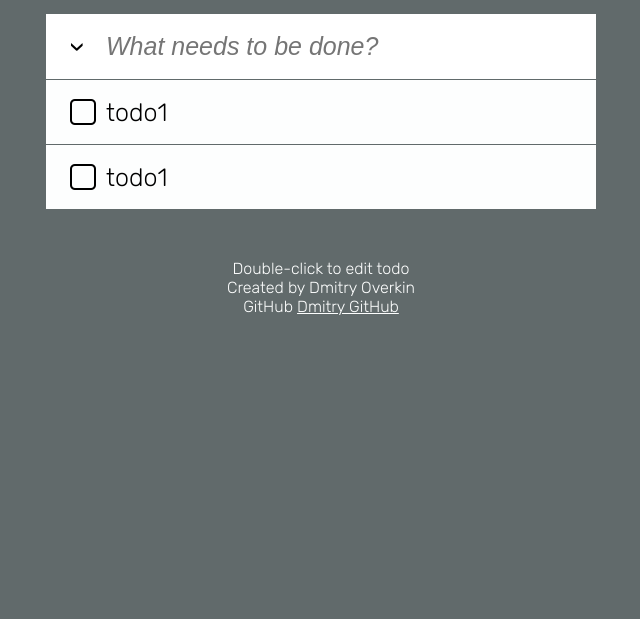
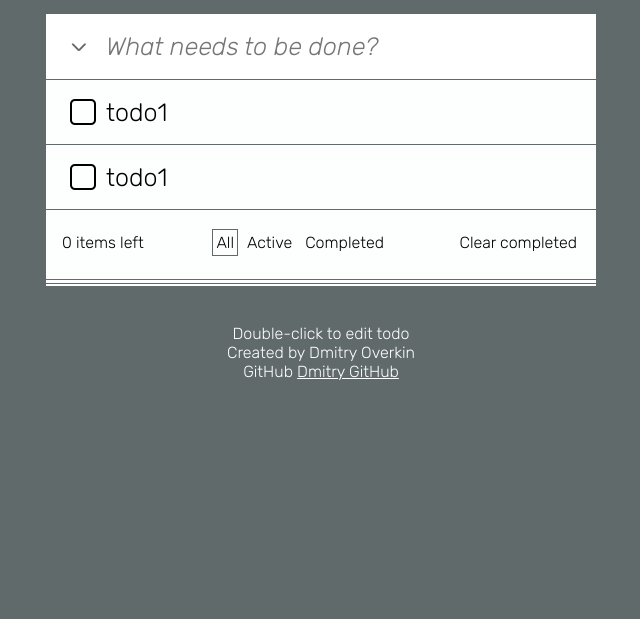
Before and after one commit to DmitryOverkin/todo-list_SNP_FE_intership, a plain HTML site: page index.html in a window 1280 px wide. Shown: the part 181-800 px from the top of the page, without its empty margins (319-959 px from the left). Drawn offline with Linux system fonts and the light colour scheme.

Commit message:
Доделал верстку.

```diff
--- a/index.html
+++ b/index.html
@@ -30,19 +30,33 @@
       <ul class="todo-list">
         <li class="todo-list__item">
           <div class="todo-list__view">
-            <input class="todo-list__toggle-btn" type="checkbox">
+            <input class="todo-list__toggle-btn" type="checkbox" />
             <label class="todo-list__label">todo1</label>
             <button class="todo-list__destroy-btn">&times;</button>
           </div>
         </li>
         <li class="todo-list__item completed">
           <div class="todo-list__view">
-            <input class="todo-list__toggle-btn" type="checkbox">
+            <input class="todo-list__toggle-btn" type="checkbox" />
             <label class="todo-list__label">todo1</label>
             <button class="todo-list__destroy-btn">&times;</button>
           </div>
         </li>
       </ul>
+      <div class="todo-list__actions">
+        <div class="todo-list__actions-layer"></div>
+        <div class="todo-list__actions-layer"></div>
+        <div class="todo-list__actions-layer"></div>
+        <p class="todo-list__actions-item-left">0 items left</p>
+        <div class="todo-list__actions-btns">
+          <button class="todo-list__actions-btn-all active">All</button>
+          <button class="todo-list__actions-btn-active">Active</button>
+          <button class="todo-list__actions-btn-completed">Completed</button>
+        </div>
+        <button class="todo-list__actions-clear-completed">
+          Clear completed
+        </button>
+      </div>
     </main>
 
     <footer class="footer">
--- a/styles/index.css
+++ b/styles/index.css
@@ -2,15 +2,15 @@
   margin: 0;
   padding: 0;
   box-sizing: border-box;
+  font-family: "Rubik", sans-serif;
+  font-optical-sizing: auto;
+  font-weight: 300;
+  font-style: normal;
 }
 
 body {
   padding: 70px 0;
   background-color: #616a6b;
-  font-family: "Rubik", sans-serif;
-  font-optical-sizing: auto;
-  font-weight: 300;
-  font-style: normal;
 }
 
 /* header styles */
@@ -56,7 +56,12 @@ body {
   background-color: transparent;
   border: none;
   font-size: 30px;
+  color: #616a6b;
   cursor: pointer;
+}
+
+.todo__all-toggle.toggle-all{
+  color: #000;
 }
 
 /* ======input styles======= */
@@ -72,7 +77,6 @@ body {
 }
 
 /* ========todo-list(ul) styles ========== */
-
 
 .todo-list {
   width: 100%;
@@ -113,7 +117,7 @@ body {
   font-size: 25px;
 }
 
-.todo-list__label::before{
+.todo-list__label::before {
   position: absolute;
   left: 4%;
   top: 50%;
@@ -124,19 +128,18 @@ body {
   background-image: url(../images/checkbox-uncheked.png);
   background-position: center;
   background-repeat: no-repeat;
-  content: '';
+  content: "";
 }
 
 .todo-list__item.completed
-.todo-list__toggle-btn:checked +
-.todo-list__label::before{
+  .todo-list__toggle-btn:checked
+  + .todo-list__label::before {
   background-image: url(../images/checkbox-cheked.png);
 }
 
-.todo-list__item.completed
-.todo-list__toggle-btn:checked +
-.todo-list__label{
+.todo-list__item.completed .todo-list__toggle-btn:checked + .todo-list__label {
   text-decoration: line-through;
+  color: #616a6b;
 }
 
 .todo-list__destroy-btn {
@@ -162,6 +165,110 @@ body {
   border: 1px solid #616a6b;
 }
 
+/* todo-list__actions */
+
+.todo-list__actions {
+  position: relative;
+  width: 100%;
+  max-width: 550px;
+  height: 65px;
+  padding: 16px;
+  border-top: 1px solid #616a6b;
+  background-color: #fdfefe;
+  display: flex;
+  justify-content: space-between;
+  align-items: center;
+}
+
+.todo-list__actions-layer:first-child {
+  position: absolute;
+  top: 10%;
+  left: 0;
+  z-index: 2;
+  width: 100%;
+  height: 100%;
+  border-bottom: 1px solid #616a6b;
+  background-color: #fdfefe;
+}
+
+.todo-list__actions-layer:nth-child(2) {
+  position: absolute;
+  top: 15%;
+  left: 0;
+  z-index: 1;
+  width: 100%;
+  height: 100%;
+  border-bottom: 1px solid #616a6b;
+  background-color: #fdfefe;
+}
+
+.todo-list__actions-layer:nth-child(3) {
+  position: absolute;
+  top: 20%;
+  left: 0;
+  z-index: 0;
+  width: 100%;
+  height: 100%;
+  border-bottom: 1px solid #616a6b;
+  background-color: #fdfefe;
+}
+
+.todo-list__actions-item-left {
+  position: relative;
+  z-index: 3;
+}
+
+.todo-list__actions-btns {
+  position: relative;
+  z-index: 3;
+}
+
+.todo-list__actions-clear-completed {
+  position: relative;
+  z-index: 3;
+}
+
+.todo-list__actions-btns {
+  display: flex;
+  gap: 5px;
+}
+
+.todo-list__actions-btns button {
+  background-color: transparent;
+  padding: 3px;
+  border: 1px solid transparent;
+  cursor: pointer;
+  font-size: 16px;
+}
+
+.todo-list__actions-btns button:hover {
+  border: 1px solid #616a6b;
+}
+
+.todo-list__actions-btn-all.active {
+  border: 1px solid #616a6b;
+}
+
+.todo-list__actions-btn-active.active {
+  border: 1px solid #616a6b;
+}
+
+.todo-list__actions-btn-completed.active {
+  border: 1px solid #616a6b;
+}
+
+.todo-list__actions-clear-completed{
+  background-color: transparent;
+  padding: 3px;
+  border: none;
+  font-size: 16px;
+  cursor: pointer;
+}
+
+.todo-list__actions-clear-completed:hover{
+  text-decoration: underline;
+}
+
 /* footer styles */
 
 .footer {
```
